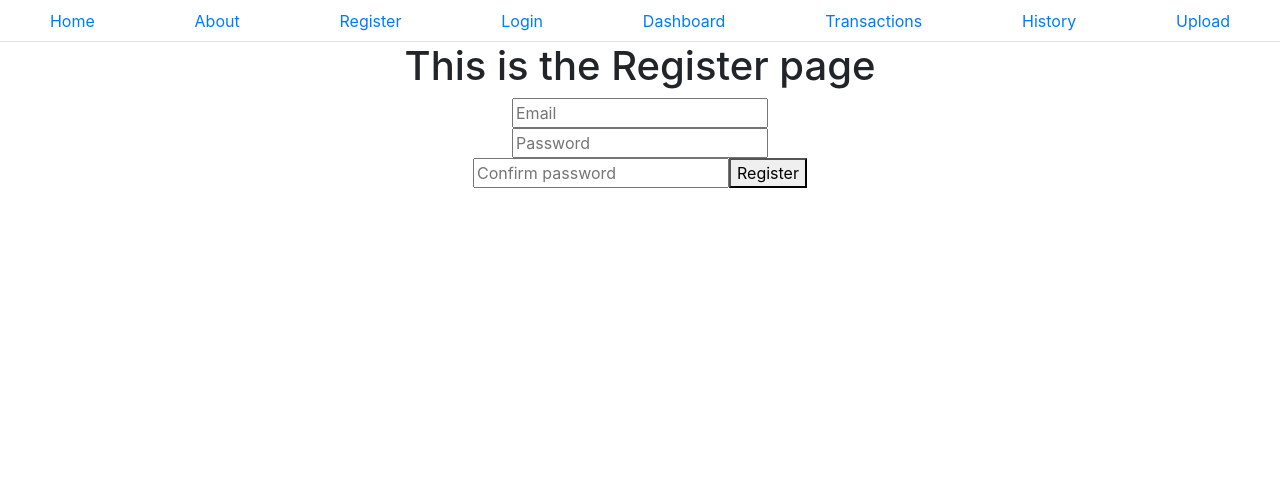
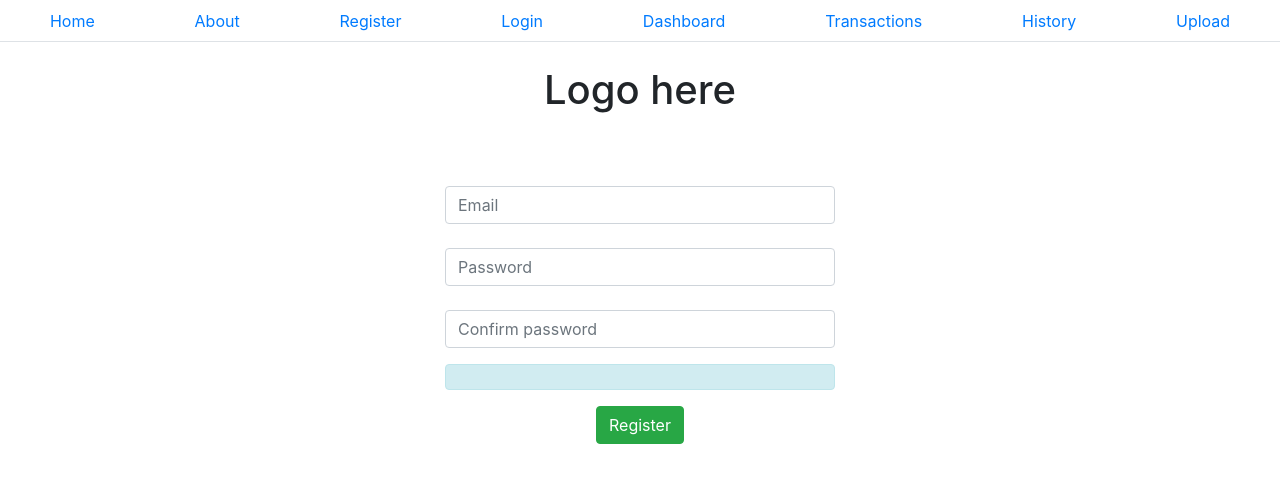
Before and after one commit to WarrenJohn/keepsimplebooks, a Vue app in the folder client/: page /register in a window 1280 px wide. Shown: the top 482 px of the page. Built offline with nearby package versions, Linux system fonts and the light colour scheme.

Commit message:
basic front email and password validation / user feedback completed

```diff
--- a/client/src/views/Login.vue
+++ b/client/src/views/Login.vue
@@ -1,13 +1,17 @@
 <template>
   <div class="text-center">
-    <h1>This is the Login page</h1>
-    <input type="email" name="email" placeholder="Email"
-        v-model="email"/>
-    <br />
-    <input type="password" name="password" placeholder="Password"
-        v-model="password"/>
-    <br />
-    <button>Login</button>
+    <h1>Logo here</h1>
+    <b-row>
+        <b-col></b-col>
+        <b-col>
+            <input class="form-control" type="email" name="email" placeholder="Email"
+            v-model="email"/>
+            <input class="form-control" type="password" name="password" placeholder="Password"
+            v-model="password"/>
+            <button class="btn btn-success" type="button">Register</button>
+        </b-col>
+        <b-col></b-col>
+    </b-row>
   </div>
 </template>
 <script>
--- a/client/src/views/Register.vue
+++ b/client/src/views/Register.vue
@@ -1,25 +1,112 @@
 <template>
   <div class="text-center">
-    <h1>This is the Register page</h1>
-    <input type="email" name="email" placeholder="Email"
-        v-model="email"/>
-    <br />
-    <input type="password" name="password" placeholder="Password"
-        v-model="password"/>
-    <br />
-    <input type="password" name="confirmpassword" placeholder="Confirm password"
-        v-model="confirmPassword"/>
-    <button>Register</button>
+    <h1 class="p-4">Logo here</h1>
+    <b-container fluid class="text-center p-4">
+        <b-row class="mb-3">
+            <b-col></b-col>
+            <b-col class=" mx-auto p-3">
+                <form>
+                    <input class="form-control" type="email" name="email" placeholder="Email" required
+                    v-model="email"/>
+                    <br />
+                    <input class="form-control" type="password" name="password" placeholder="Password" required
+                    v-model="password"/>
+                    <br />
+                    <input class="form-control" type="password" name="confirmpassword" placeholder="Confirm password" required
+                    v-model="confirmPassword"
+                    @change="pwMatch()"/>
+
+                    <div v-if="clientResponseClass" class="mt-3">
+                        <b-alert show :variant="clientResponseClass">
+                            {{clientResponse}}
+                        </b-alert>
+                    </div>
+
+                    <button class="btn btn-success" type="button"
+                    @click="registerUser">Register</button>
+                </form>
+                </b-col>
+                <b-col></b-col>
+            </b-row>
+    </b-container>
   </div>
 </template>
 <script>
+import axios from 'axios'
+
 export default{
     data(){
         return {
             email: '',
             password: '',
-            confirmPassword: ''
+            confirmPassword: '',
+            pwResponse: '',
+            clientResponse: '',
+            clientResponseClass: 'info text-center'
+        }
+    },
+    methods: {
+        pwMatch: function(){
+            if (this.password === this.confirmPassword && this.password.length >= 5) {
+                return true;
+            }
+
+        },
+        registerUser: function(){
+            if (this.pwMatch() && this.email.length > 3){
+                axios.post('http://localhost:5000/users')
+                    .then(response => {
+                        this.clientResponseClass = 'success text-center';
+                        this.clientResponse = 'Your account has been registered!';
+                        setTimeout(() => {this.clientResponseClass = null; this.clientResponse = null}, 3000);
+                    })
+
+            }else if(!this.pwMatch()){
+                this.clientResponseClass = 'danger text-center';
+                this.clientResponse = 'Passwords don\'t match!';
+                setTimeout(() => {this.clientResponseClass = null; this.clientResponse = null}, 3000);
+            }else{
+                this.clientResponseClass = 'danger text-center';
+                this.clientResponse = 'Must be a valid email!';
+                setTimeout(() => {this.clientResponseClass = null; this.clientResponse = null}, 3000);
+            }
+        },
+    },
+    watch: {
+        email: function(){
+            setTimeout(() => {
+                if (this.email.length < 4){
+                    // prevent the user from using a@a
+                    this.clientResponseClass = 'info text-center';
+                    this.clientResponse = 'Must be a valid email!';
+                }else if (!this.email.includes('@')) {
+                    this.clientResponse = 'Must be a valid email!';
+                }else{
+                    this.clientResponse = '';
+                }
+            }, 500);
+        },
+        password: function(){
+            setTimeout(() => {
+                if (this.password.length < 5){
+                    this.clientResponse = 'Password must be at least 5 characters';
+                }else if (this.password === this.confirmPassword && this.password.length >= 5 && this.confirmPassword.length >= 5) {
+                    this.clientResponse = 'Passwords match';
+                }else{
+                    this.clientResponse = 'Passwords do not match!';
+                }
+            }, 500);
+        },
+        confirmPassword: function(){
+            setTimeout(() => {
+                if (this.confirmPassword === this.password && this.password.length >= 5 && this.confirmPassword.length >= 5) {
+                    this.clientResponse = 'Passwords match';
+                }else{
+                    this.clientResponse = 'Passwords do not match!';
+                }
+            }, 500);
         }
     }
+
 }
 </script>
```
